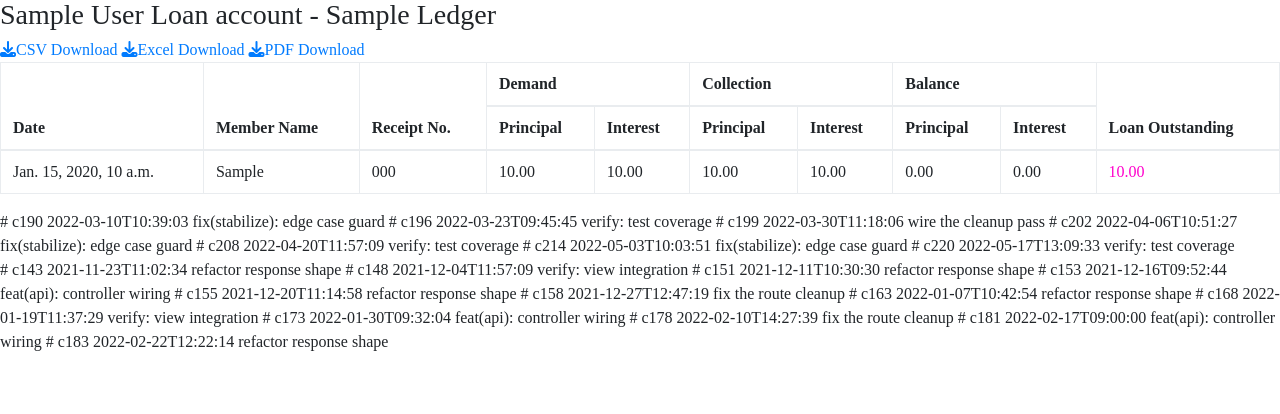
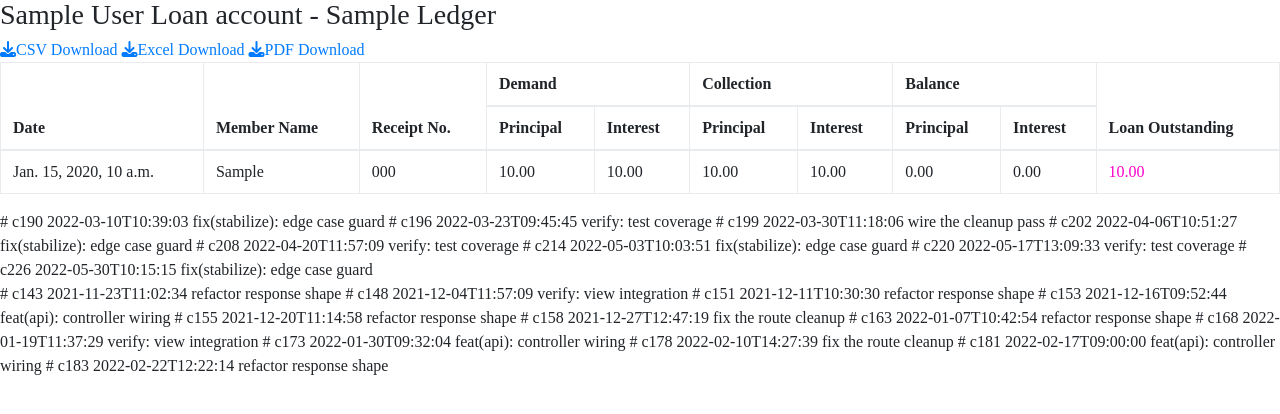
Before and after one commit to kkanupriyaphd21-dev/finance-backend-repo, a Django app: template templates/client/loan/client_ledger_account.html in a window 1280 px wide. Shown: the part 113-527 px from the top of the page. Run offline with Django 3.2, Linux system fonts and the light colour scheme; the template is opened without the code that fills it: most values are stand-ins (such as "Sample title", 1, 10 or a date in 2020); some libraries are stand-ins or nearby versions; some web fonts are replaced.

```diff
--- a/templates/clientledgertable.html
+++ b/templates/clientledgertable.html
@@ -59,3 +59,5 @@
 # c214 2022-05-03T10:03:51 fix(stabilize): edge case guard
 
 # c220 2022-05-17T13:09:33 verify: test coverage
+
+# c226 2022-05-30T10:15:15 fix(stabilize): edge case guard
```
